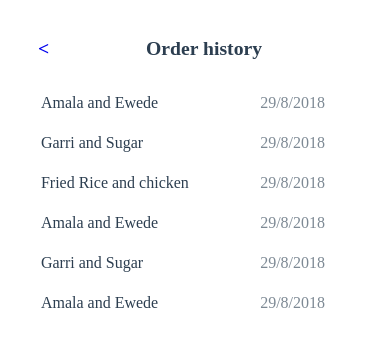
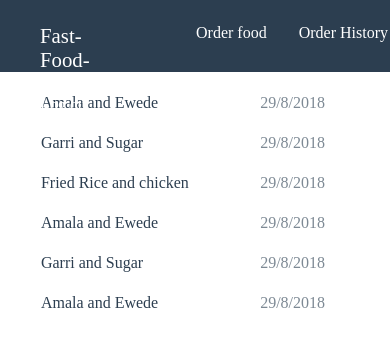
Before and after one commit to eltNEG/Fast-Food-Fast, a website: page UI/order-history.html in a window 390 px wide. Drawn offline with Linux system fonts and the light colour scheme.

Commit message:
Add top bar
Styled top bar was added to all plages. However,
there is need to improve the display on small screens

```diff
--- a/UI/css/style.css
+++ b/UI/css/style.css
@@ -340,3 +340,58 @@ tr {
     margin-top: 5%;
   }
 }
+
+.top-bar {
+  position: fixed;
+  height: 3em;
+  top: 0;
+  width: 100%;
+  background-color: #2c3e50;
+  color: white;
+  display: flex;
+  flex-wrap: wrap;
+  padding: 1.5em 2em 0em 3em;
+  margin-left: -1em;
+  font-size: 1em
+}
+
+.tb-left-item {
+  width: 20%;
+  font-size: 1.3em
+}
+
+.tb-middle-item {
+  width: 60%;
+}
+
+.l-tb-middle-item {
+  width: 50%;
+}
+
+.tb-right-item {
+  width: 25%;
+  display: flex;
+  flex-wrap: wrap;
+  text-align: right;
+  align-content: right;
+}
+
+.tb-menu {
+  margin-right: 2em;
+  text-align: right;
+}
+
+
+a.tb-menu {
+  text-decoration: none;
+  color: white;
+}
+
+@media screen and (max-width: 910px) {
+  .tb-middle-item {
+    width: 50%;
+  }
+  .l-tb-middle-item {
+    width: 20%;
+  }
+}
--- a/UI/order-history.html
+++ b/UI/order-history.html
@@ -11,6 +11,13 @@
 
 <body>
     <main>
+        <div class='top-bar logged-in'>
+            <div class='tb-left-item'>Fast-Food-Fast</div>
+            <div class='l-tb-middle-item'></div>
+            <a href='https://eltneg.github.io/Fast-Food-Fast/UI/sign-up.html' class='tb-menu'>Order food</a>
+            <a href='https://eltneg.github.io/Fast-Food-Fast/UI/index.html' class='tb-menu'>Order History</a>
+            <a href='https://eltneg.github.io/Fast-Food-Fast/UI/index.html' class='tb-menu'>Log out</a>
+        </div>
         <div class="container">
             <h1 class="header row">
                 <a href="/order-food.html" class="back-icon col-1 link">&lt;</a>
--- a/package.json
+++ b/package.json
@@ -7,11 +7,12 @@
   "author": "eltNEG <yorewole@gmail.com>",
   "license": "MIT",
   "dependencies": {
-    "express": "^4.16.3",
     "babel-cli": "^6.26.0",
     "babel-core": "^6.26.3",
     "babel-polyfill": "^6.26.0",
-    "babel-preset-env": "^1.7.0"
+    "babel-preset-env": "^1.7.0",
+    "express": "^4.16.3",
+    "jsonwebtoken": "^8.3.0"
   },
   "engines": {
     "node": "10.7.0"
```
Also changed, not shown: UI/index.html (+6 -0 lines), UI/manage-food-items.html (+7 -0 lines), UI/manage-order.html (+7 -0 lines), UI/order-food.html (+7 -0 lines), UI/sign-up.html (+6 -0 lines), 2 other files.
